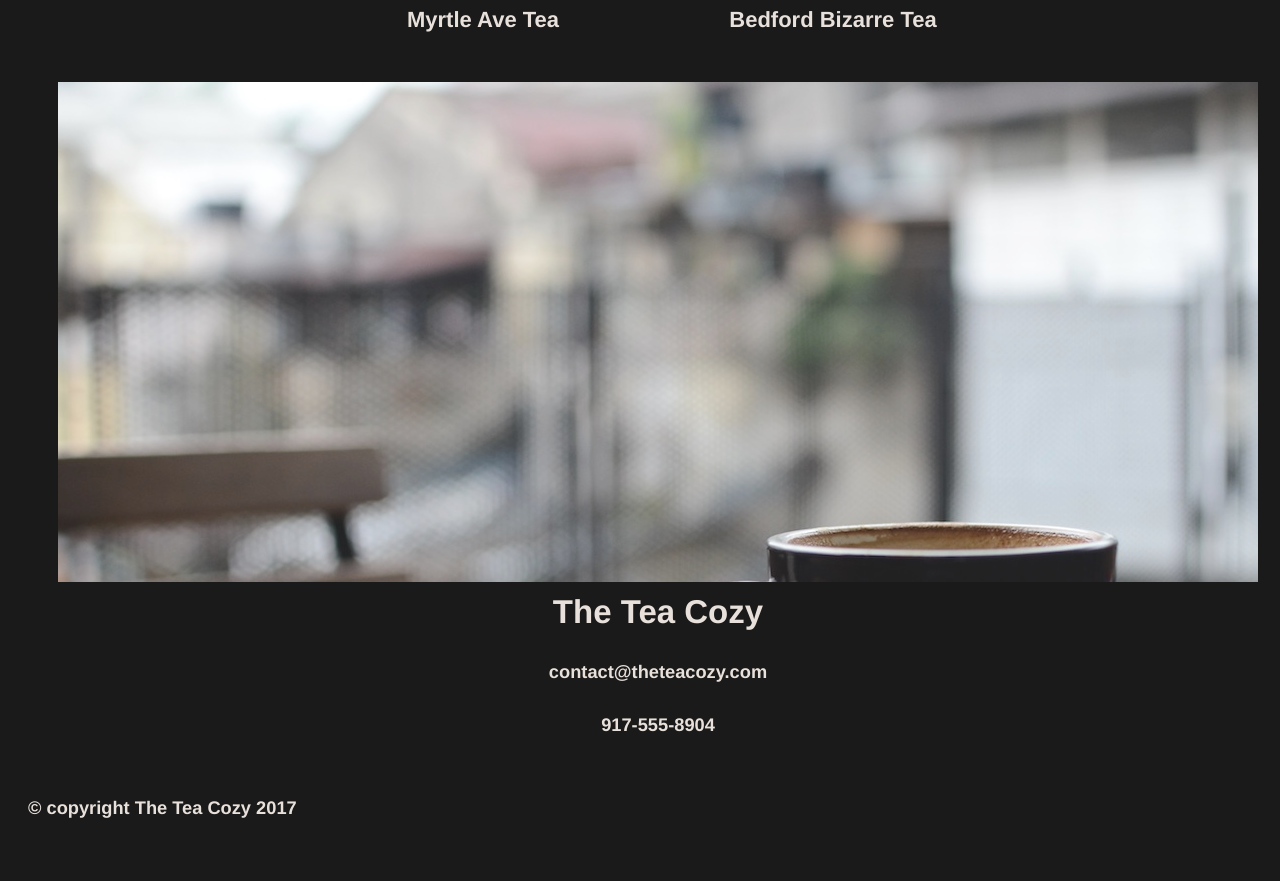
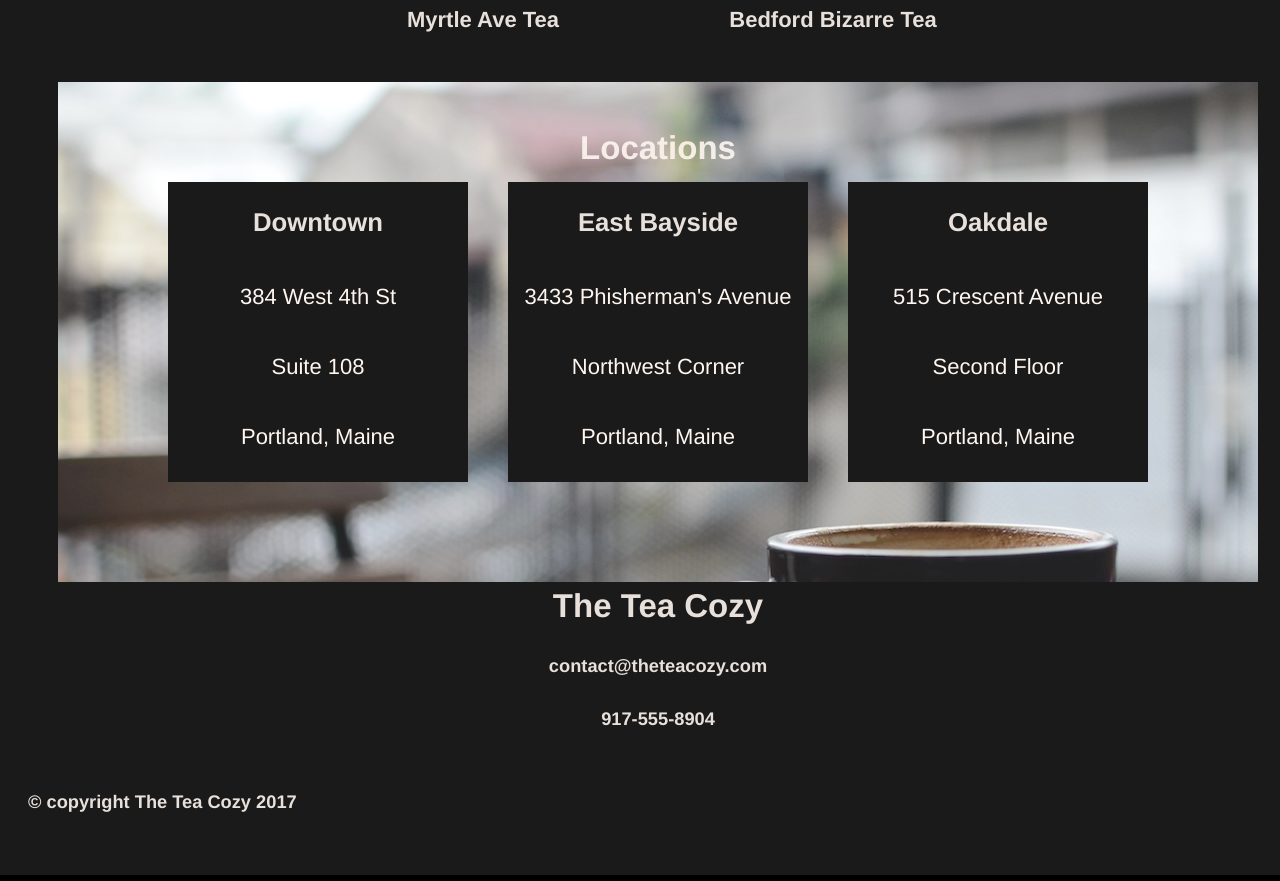
Before and after one commit to smh812xyz/teacozy, a plain HTML site: page index.html in a window 1280 px wide. Shown: the part 1286-2167 px from the top of the page. Drawn offline with Linux system fonts and the light colour scheme.

Commit message:
Completed Locations section - still require cleanup and final polish before submission

```diff
--- a/index.html
+++ b/index.html
@@ -25,7 +25,7 @@
         <span class="menu"><a href="locations">Locations</a></span>
       </nav>
     </div>
-  </header>
+  </header>  <!-- header-container -->
 
   <div class="main-content-container">
     <div class="mission-container">
@@ -77,11 +77,41 @@
       </div>
 
     </div>
-  </div>
+  </div> <!-- main-content-container -->
 
-  <div class="location-container">
+  <div class="locations-container">
 
-  </div>
+    <div class="locations-text-container">
+      <h2>Locations</h2>
+    </div>
+
+    <div class="location-blocks">
+      <div class="location-block">
+        <h3>Downtown</h3>
+        <p>384 West 4th St</p>
+        <p>Suite 108</p>
+        <p>Portland, Maine</p>
+      </div>
+
+      <div class="location-block">
+        <h3>East Bayside</h3>
+        <p>3433 Phisherman's Avenue</p>
+        <p>Northwest Corner</p>
+        <p>Portland, Maine</p>
+      </div>
+
+      <div class="location-block">
+        <h3>Oakdale</h3>
+        <p>515 Crescent Avenue</p>
+        <p>Second Floor</p>
+        <p>Portland, Maine</p>
+      </div>
+    </div>
+
+    <div class="locations-text-container">
+    </div>
+
+  </div> <!-- locations-container -->
 
   <footer class="footer-container">
 
@@ -95,7 +125,7 @@
       <h5>© copyright The Tea Cozy 2017</h5>
     </div>
 
-  </footer>
+  </footer>  <!-- footer-container -->
 
 </body>
 
--- a/resources/css/content.css
+++ b/resources/css/content.css
@@ -132,28 +132,44 @@ h4 {
   background-image: url("../images/img-bedford-bizarre.jpg");
 }
 
-.location-container {
+.locations-container {
+  display: flex;
+  flex-direction: column;
   margin-top: 70px;
   display: inline-flex;
   height: 500px;
   width: 1200px;
   background-image: url("../images/img-locations-background.jpg");
   margin: 0px 80px 5px 50px;
+  /* align-items: center; */
+  justify-content: center;
   align-items: center;
-  justify-content: center;
 }
-/*
-body,
-.menu a,
-h1,
-h2,
-h3,
-h4,
-h5 {
-  font-family: helvetica;
-  color: seashell;
-  opacity: .9;
+
+.locations-text-container {
+    display: flex;
+    flex-direction: column;
+    height: 100px;
+    width: 100%;
+    align-content: flex-end;
+    justify-content: flex-end;
 }
-*/
 
-h5 {}
+.locations-text-container h2 {
+  margin-bottom: 15px;
+}
+
+.location-blocks {
+  display: inline-flex;
+}
+
+.location-block {
+    display: inline-flex;
+    flex-direction: column;
+    width: 300px;
+    height: 300px;
+    /*  border: 1px solid white;  */
+    background-color: black;
+    margin: 0px 20px;
+    opacity: 1;
+}
```
